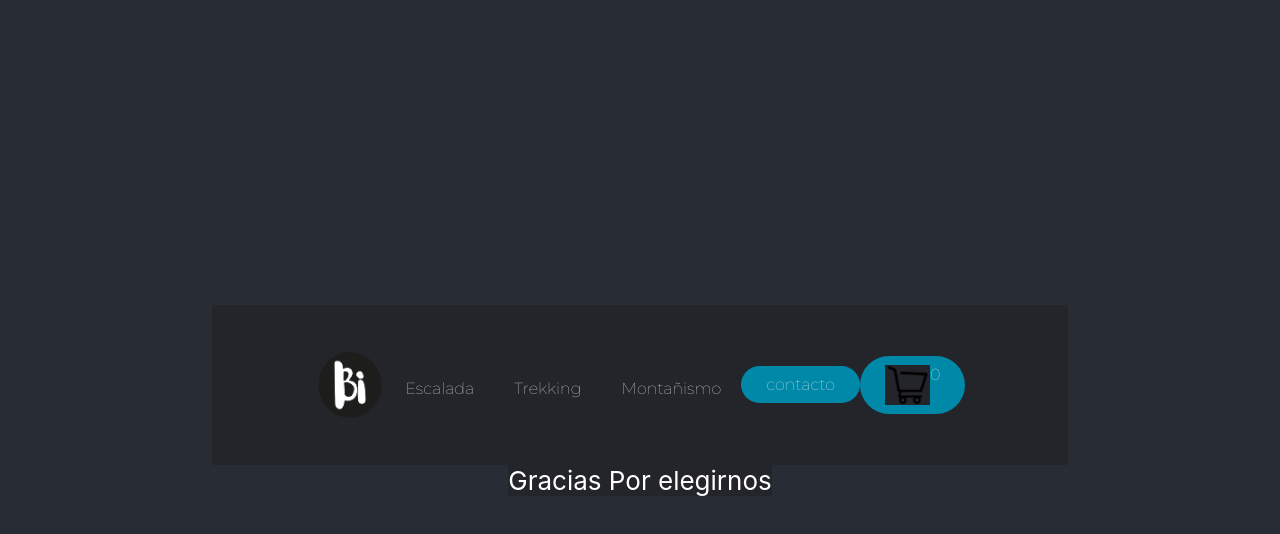
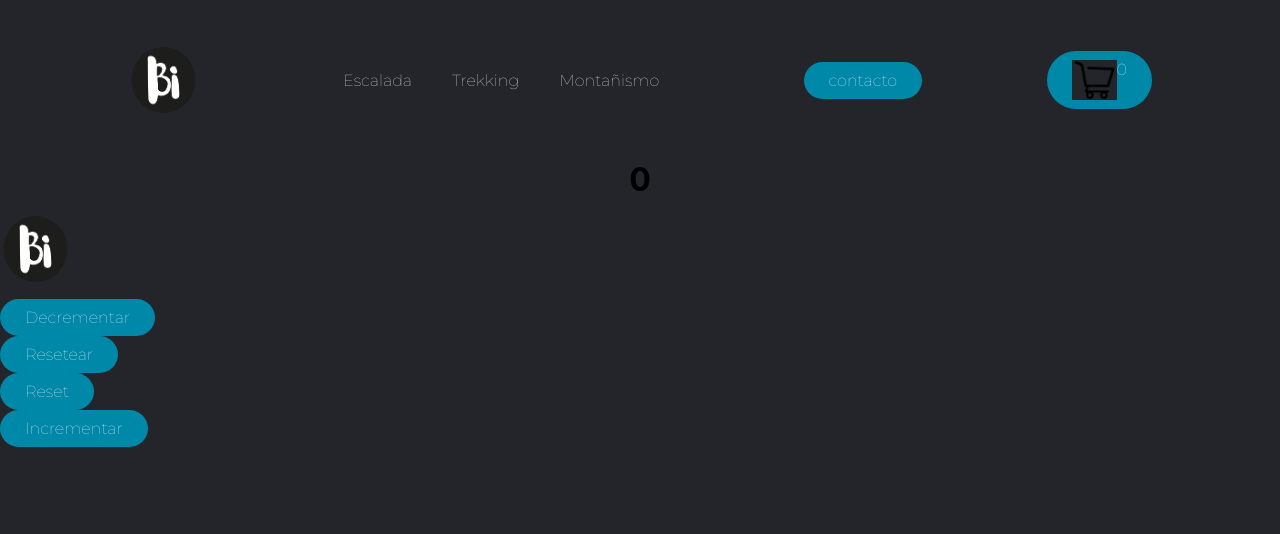
Before and after one commit to mbarciairiarte/integradorreact, a React (Create React App) app: page / in a window 1280 px wide. Shown: the top 534 px of the page. Built offline with nearby package versions, Linux system fonts and the light colour scheme.

Commit message:
componentes boton contador

```diff
--- a/src/App.js
+++ b/src/App.js
@@ -1,10 +1,10 @@
-/* import logo from './logo.svg'; */
+import {Component} from 'react';
 import './App.css';
 import ItemListContainer from './componentes/ItemListContainer';
 import Navbar from './componentes/NavBar/Navbar';
+import Button from './componentes/Button/Button';
 
-
-function App() {
+/* function App() {
   return (
     <div className="App">
       <header className="App-header">
@@ -14,6 +14,45 @@ function App() {
       </header>
     </div>
   );
+} */
+
+class App extends Component {
+  constructor (props) {
+    super(props)
+    this.state = {count : 0}
+  }
+
+  render() {
+    const increment = () =>{
+      this.setState ({
+        count: this.state.count + 1
+      })
+    }
+
+    const decrement = () => {
+      this.setState ({
+        count: this.state.count - 1
+      })
+    }
+
+    const reset = () => {
+      this.setState ({
+        count: 0
+      })
+    }
+
+    return (
+      <div className="App">
+        <Navbar/>
+        <h1>{this.state.count}</h1>
+        <img className="logo"src={"./images/LOGO-BI-SIN-FONDO.png"}  alt="logo img"/>
+        <button className="button1" onClick={() => decrement()}>Decrementar</button>
+        <button className="button1" onClick={() => reset()}>Resetear</button>
+        <Button func={reset} label={'Reset'}/>
+        <button className="button1" onClick={() => increment()}>Incrementar</button>
+      </div>
+    );
+  }
 }
 
 export default App;
--- /dev/null
+++ b/src/componentes/Button/Button.js
@@ -0,0 +1,7 @@
+const Button = ({func, label}) => {
+    return (
+      <button onClick={() => func()}>{label}</button>
+    )
+  }
+
+  export default Button
```
Also changed, not shown: src/App.css (line endings or trailing spaces), src/componentes/Button/Button.css (added).
